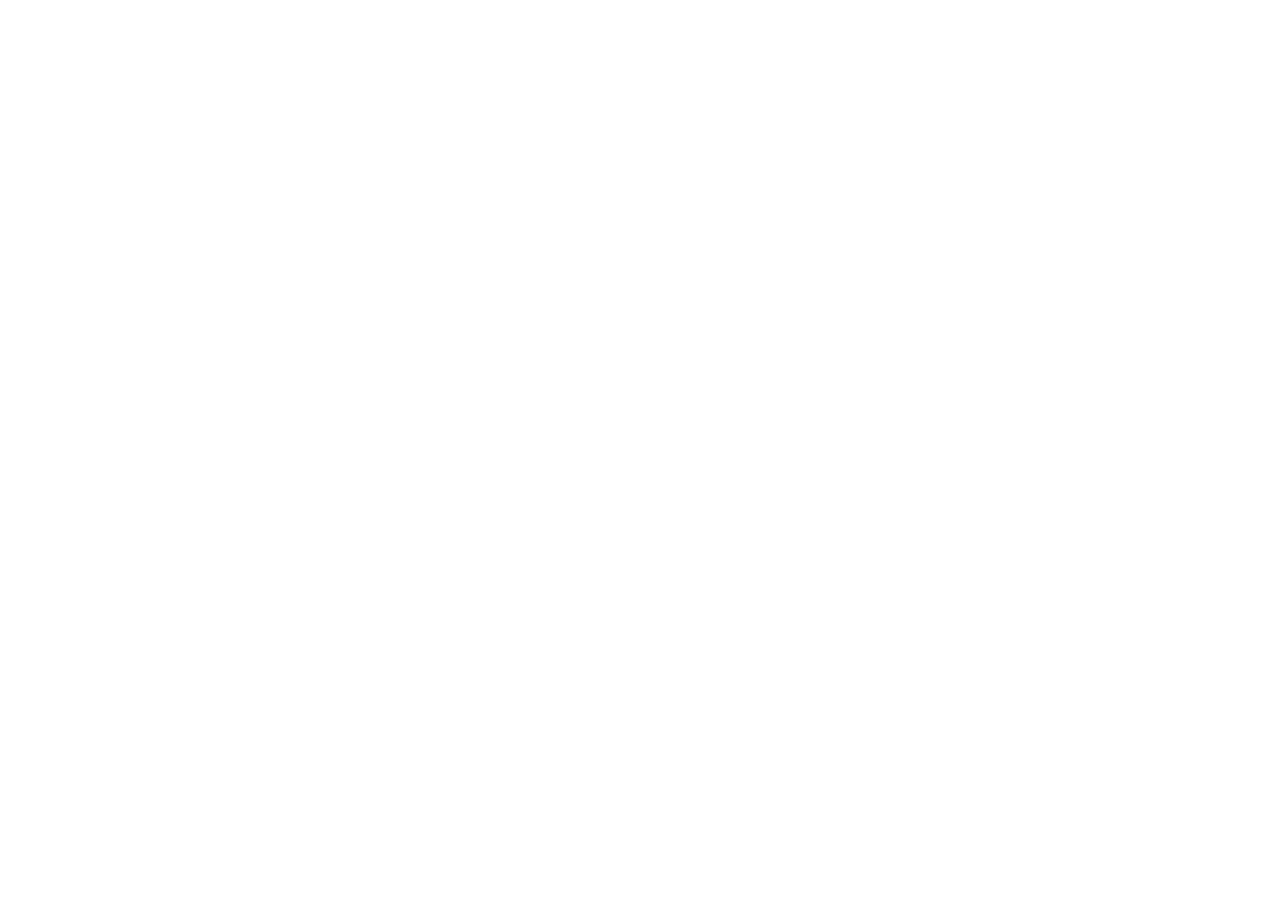
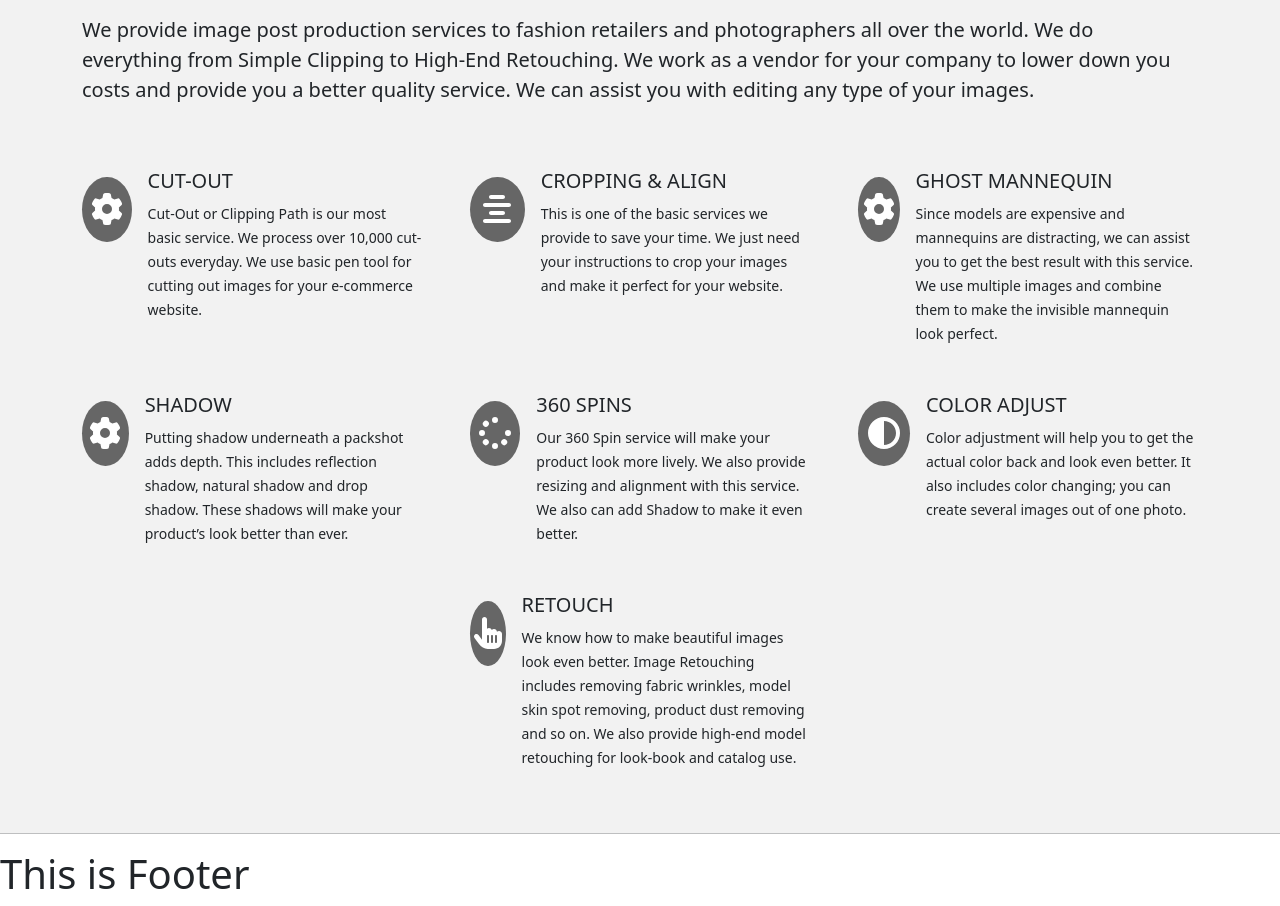
Before and after one commit to Humaiun-Manik/clippers-web, a React (Create React App) app: page / in a window 1280 px wide. Shown: the part 775-1681 px from the top of the page. Before the commit the page ends 800 px from the top, so only its background shows below. Built offline with nearby package versions, Linux system fonts and the light colour scheme.

Commit message:
added services

```diff
--- a/package.json
+++ b/package.json
@@ -3,6 +3,9 @@
   "version": "0.1.0",
   "private": true,
   "dependencies": {
+    "@fortawesome/fontawesome-svg-core": "^6.2.1",
+    "@fortawesome/free-solid-svg-icons": "^6.2.1",
+    "@fortawesome/react-fontawesome": "^0.2.0",
     "@testing-library/jest-dom": "^5.16.5",
     "@testing-library/react": "^13.4.0",
     "@testing-library/user-event": "^13.5.0",
--- a/src/pages/Home/Home/Home.js
+++ b/src/pages/Home/Home/Home.js
@@ -1,11 +1,12 @@
 import React from "react";
-import { Container } from "react-bootstrap";
 import Banner from "../Banner/Banner";
+import Services from "../Services/Services";
 
 const Home = () => {
   return (
     <>
       <Banner></Banner>
+      <Services></Services>
     </>
   );
 };
--- /dev/null
+++ b/src/pages/Home/Services/Services.css
@@ -0,0 +1,9 @@
+.services {
+  background-color: #f2f2f2;
+}
+.service-icon {
+  width: 200px;
+  height: 65px;
+  background-color: #666;
+  color: white;
+}
--- /dev/null
+++ b/src/pages/Home/Services/Services.js
@@ -0,0 +1,123 @@
+import React from "react";
+import { Col, Row } from "react-bootstrap";
+import "./Services.css";
+import { FontAwesomeIcon } from "@fortawesome/react-fontawesome";
+import {
+  faGear,
+  faAlignCenter,
+  faSpinner,
+  faCircleHalfStroke,
+  faHandPointer,
+} from "@fortawesome/free-solid-svg-icons";
+
+const Services = () => {
+  return (
+    <section className="services">
+      <div className="container py-5">
+        <div className=" mt-5">
+          <h1 className="fw-bold">
+            <span className="fw-light">Our</span> services
+          </h1>
+          <p className="fs-5 fw-light">
+            We provide image post production services to fashion retailers and photographers all over the
+            world. We do everything from Simple Clipping to High-End Retouching. We work as a vendor for your
+            company to lower down you costs and provide you a better quality service. We can assist you with
+            editing any type of your images.
+          </p>
+        </div>
+        <Row xs={1} md={2} lg={3} className="mt-3 g-5">
+          <Col className="d-flex">
+            <div className="service-icon mt-2 d-flex justify-content-center align-items-center rounded-circle me-3">
+              <FontAwesomeIcon icon={faGear} size="2x" />
+            </div>
+            <div>
+              <h5>CUT-OUT</h5>
+              <small>
+                Cut-Out or Clipping Path is our most basic service. We process over 10,000 cut-outs everyday.
+                We use basic pen tool for cutting out images for your e-commerce website.
+              </small>
+            </div>
+          </Col>
+          <Col className="d-flex">
+            <div className="service-icon mt-2 d-flex justify-content-center align-items-center rounded-circle me-3">
+              <FontAwesomeIcon icon={faAlignCenter} size="2x" />
+            </div>
+            <div>
+              <h5>CROPPING & ALIGN</h5>
+              <small>
+                This is one of the basic services we provide to save your time. We just need your instructions
+                to crop your images and make it perfect for your website.
+              </small>
+            </div>
+          </Col>
+          <Col className="d-flex">
+            <div className="service-icon mt-2 d-flex justify-content-center align-items-center rounded-circle me-3">
+              <FontAwesomeIcon icon={faGear} size="2x" />
+            </div>
+            <div>
+              <h5>GHOST MANNEQUIN</h5>
+              <small>
+                Since models are expensive and mannequins are distracting, we can assist you to get the best
+                result with this service. We use multiple images and combine them to make the invisible
+                mannequin look perfect.
+              </small>
+            </div>
+          </Col>
+          <Col className="d-flex">
+            <div className="service-icon mt-2 d-flex justify-content-center align-items-center rounded-circle me-3">
+              <FontAwesomeIcon icon={faGear} size="2x" />
+            </div>
+            <div>
+              <h5>SHADOW</h5>
+              <small>
+                Putting shadow underneath a packshot adds depth. This includes reflection shadow, natural
+                shadow and drop shadow. These shadows will make your product’s look better than ever.
+              </small>
+            </div>
+          </Col>
+          <Col className="d-flex">
+            <div className="service-icon mt-2 d-flex justify-content-center align-items-center rounded-circle me-3">
+              <FontAwesomeIcon icon={faSpinner} size="2x" />
+            </div>
+            <div>
+              <h5>360 SPINS</h5>
+              <small>
+                Our 360 Spin service will make your product look more lively. We also provide resizing and
+                alignment with this service. We also can add Shadow to make it even better.
+              </small>
+            </div>
+          </Col>
+          <Col className="d-flex">
+            <div className="service-icon mt-2 d-flex justify-content-center align-items-center rounded-circle me-3">
+              <FontAwesomeIcon icon={faCircleHalfStroke} size="2x" />
+            </div>
+            <div>
+              <h5>COLOR ADJUST</h5>
+              <small>
+                Color adjustment will help you to get the actual color back and look even better. It also
+                includes color changing; you can create several images out of one photo.
+              </small>
+            </div>
+          </Col>
+          <Col></Col>
+          <Col className="d-flex">
+            <div className="service-icon mt-2 d-flex justify-content-center align-items-center rounded-circle me-3">
+              <FontAwesomeIcon icon={faHandPointer} size="2x" />
+            </div>
+            <div>
+              <h5>RETOUCH</h5>
+              <small>
+                We know how to make beautiful images look even better. Image Retouching includes removing
+                fabric wrinkles, model skin spot removing, product dust removing and so on. We also provide
+                high-end model retouching for look-book and catalog use.
+              </small>
+            </div>
+          </Col>
+        </Row>
+      </div>
+      <hr />
+    </section>
+  );
+};
+
+export default Services;
--- a/src/pages/Shared/Menubar/Menubar.css
+++ b/src/pages/Shared/Menubar/Menubar.css
@@ -1,5 +1,5 @@
 .menu {
-  background-color: red;
+  background-color: #e5e6e6;
 }
 .logo img {
   width: 200px;
--- a/src/pages/Shared/Menubar/Menubar.js
+++ b/src/pages/Shared/Menubar/Menubar.js
@@ -5,7 +5,7 @@
 
 const Menubar = () => {
   return (
-    <Navbar className="border-bottom" fixed="top" collapseOnSelect expand="lg" bg="light">
+    <Navbar className="border-bottom menu" fixed="top" collapseOnSelect expand="lg">
       <Container>
         <Navbar.Brand className="logo" href="#home">
           <img src={logo} alt="" />
```
Also changed, not shown: public/services.json (added, +44 -0 lines), 1 other file (tests, documents, lock files or other folders).
